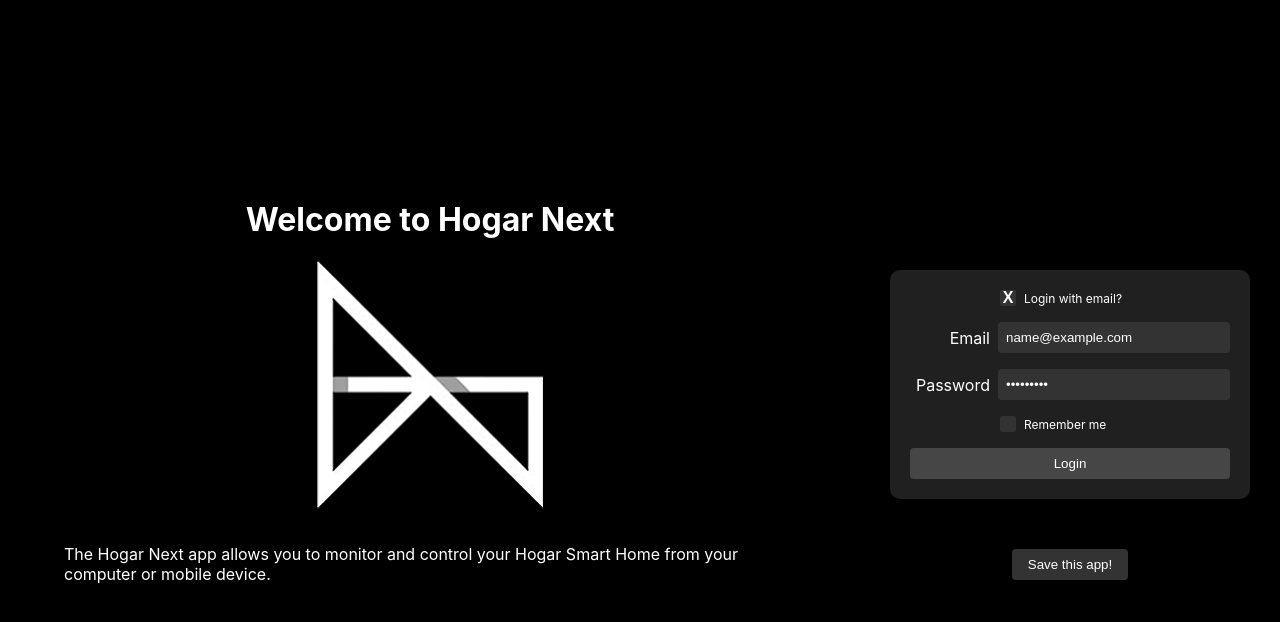
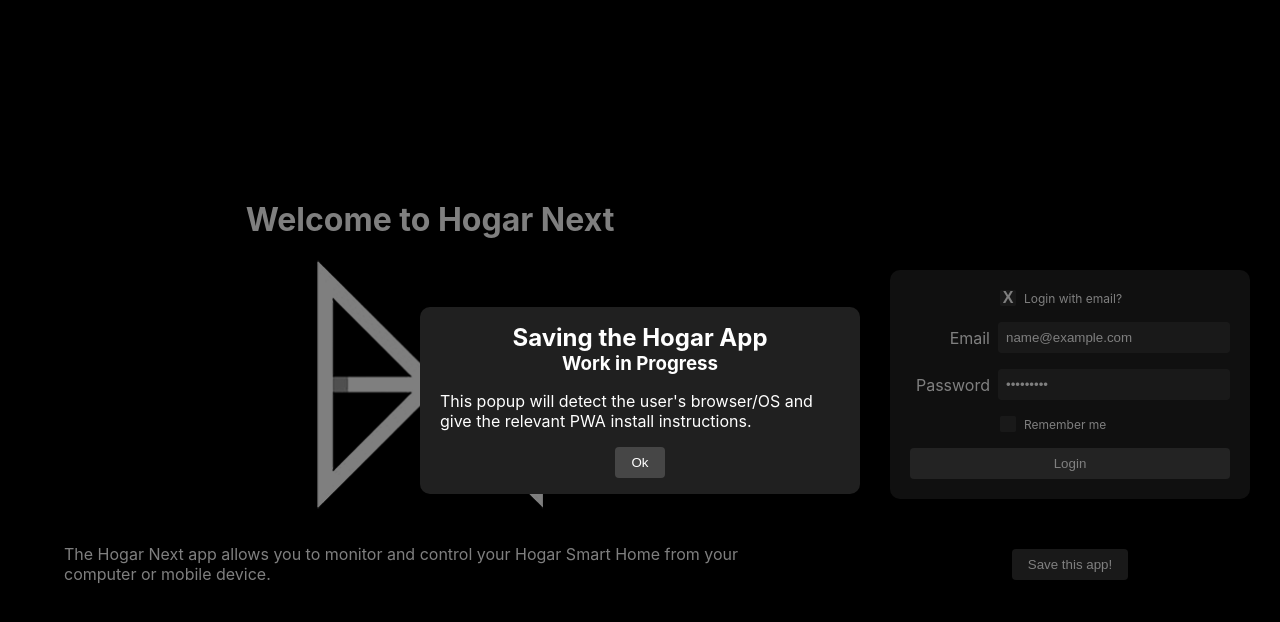
Before and after one commit to BobF-Hogar/hogar-next, a React (Create React App) app: page / in a window 1280 px wide. Both pictures are taken after typing "name@example.com", "Sample123" into the empty fields and a click on the button "Save this app!". Shown: the top 622 px of the page. Built offline with nearby package versions, Linux system fonts and the light colour scheme.

Commit message:
Added modal system.

```diff
--- /dev/null
+++ b/src/redux/modal.js
@@ -0,0 +1,22 @@
+import { createSlice } from "@reduxjs/toolkit";
+
+export const modalSlice = createSlice({
+    name: "modal",
+    initialState: {},
+    reducers: {
+        clearModal: (state) => {
+            return {};
+        },
+        setModal: (state, action) => {
+            state = action.payload; // { type: "MODAL_WHATEVER", data: { if: needed }}
+            state.type = state.type.toString(); // Ensure type is a string!
+            return state;
+        },
+    }
+});
+
+export const selectModal = (state) => { return state.modal };
+
+export const { clearModal, setModal } = modalSlice.actions;
+
+export default modalSlice.reducer;
--- a/src/redux/store.js
+++ b/src/redux/store.js
@@ -4,6 +4,7 @@ import createSagaMiddleware from "redux-saga";
 import rootSaga from "./sagas/root";
 
 import authReducer from "./auth";
+import modalreducer from "./modal";
 import themeReducer from "./theme";
 
 const sagaMiddleware = createSagaMiddleware();
@@ -11,6 +12,7 @@ const sagaMiddleware = createSagaMiddleware();
 export default configureStore({
     reducer: {
         auth: authReducer,
+        modal: modalreducer,
         theme: themeReducer,
     },
     middleware: (getDefaultMiddleware) => {
--- a/src/redux/theme.js
+++ b/src/redux/theme.js
@@ -7,7 +7,7 @@ export const themeSlice = createSlice({
     },
     reducers: {
         setTheme: (state, action) => {
-            state.theme = action.payload;
+            state = action.payload;
         }
     }
 });
--- a/src/screens/login/Login.js
+++ b/src/screens/login/Login.js
@@ -1,6 +1,10 @@
 import React, { useEffect } from "react";
+import { useDispatch } from "react-redux";
 import localize from "../../localization";
 import { detectEnvironment, setEnvironmentOverride } from "../../util";
+
+import modalList from "../modals";
+import { setModal } from "../../redux/modal";
 
 import LoginForm from "./components/LoginForm";
 import ThemeButton from "../../ui/ThemeButton";
@@ -8,6 +12,8 @@ import ThemeButton from "../../ui/ThemeButton";
 import "./Login.css";
 
 function Login() {
+    const dispatch = useDispatch();
+
     useEffect(() => {
         document.title = localize("APP_PAGE_LOGIN");
         window.getEnvironment = detectEnvironment;
@@ -18,6 +24,10 @@ function Login() {
         }
     }, []);
 
+    const showInstallModal = () => {
+        dispatch(setModal(modalList.MODAL_SAVE_PWA.create()));
+    }
+
     return <main id="loginScreen">
         <div id="hero">
             <h1>{localize("HERO_HEADER")}</h1>
@@ -27,7 +37,7 @@ function Login() {
         <div id="loginActions">
             <div />
             <LoginForm />
-            <ThemeButton onClick={() => { window.alert("This will show a popup with insructions for saving the PWA based on the user's browser/OS.")}}>{localize("LABEL_SAVE_APP")}</ThemeButton>
+            <ThemeButton onClick={showInstallModal}>{localize("LABEL_SAVE_APP")}</ThemeButton>
         </div>
     </main>;
 }
--- a/src/screens/main/Main.js
+++ b/src/screens/main/Main.js
@@ -6,6 +6,7 @@ import { selectUser } from "../../redux/auth";
 
 import Login from "../login/Login";
 import Nav from "../nav/Nav";
+import ModalManager from "../modals/ModalManager";
 
 function Main() {
     const user = useSelector(selectUser);
@@ -19,11 +20,10 @@ function Main() {
         }
     }, []);
 
-    if (user) {
-        return <Nav />
-    } else {
-        return <Login />
-    }
+    return <>
+        {(user) ? <Nav /> : <Login />}
+        <ModalManager />
+    </>
 }
 
 export default Main;
--- /dev/null
+++ b/src/screens/modals/ModalManager.css
@@ -0,0 +1,21 @@
+#modal-background {
+    align-items: center;
+    background-color: rgba(0, 0, 0, 0.5);
+    bottom: 0,;
+    display: flex;
+    height: 100%;
+    justify-content: center;
+    left: 0;
+    position: fixed;
+    right: 0;
+    top: 0;
+    width: 100%;
+    z-index: 0;
+}
+
+#modal-background > * {
+    align-items: center;
+    display: flex;
+    flex-direction: column;
+    max-width: calc(100% - 20px);
+}
--- /dev/null
+++ b/src/screens/modals/ModalManager.js
@@ -0,0 +1,45 @@
+import React, { useRef } from "react";
+import { useDispatch, useSelector } from "react-redux";
+import { selectModal, clearModal } from "../../redux/modal";
+
+import modalList from ".";
+
+import "./ModalManager.css";
+
+function isChild(checkNode, matchNode) {
+    let curNode = checkNode.parentNode;
+
+    while (curNode) {
+        if (curNode === matchNode) {
+            return true;
+        }
+
+        curNode = curNode.parentNode;
+    }
+
+    return false;
+}
+
+function ModalManager() {
+    const backgroundRef = useRef(null);
+    const modalInfo = useSelector(selectModal);
+    const dispatch = useDispatch();
+
+    const ModalComponent = modalList[modalInfo.type]?.component;
+
+    const shouldClearModal = (e) => {
+        if ((!isChild(e.target, backgroundRef.current)) && (!ModalComponent.noCancel)) {
+            dispatch(clearModal());
+        }
+    }
+
+    if (ModalComponent) {
+        return <div id="modal-background" ref={backgroundRef} onClick={shouldClearModal}>
+            <ModalComponent />
+        </div>
+    } else {
+        return null;
+    }
+}
+
+export default ModalManager;
--- /dev/null
+++ b/src/screens/modals/index.js
@@ -0,0 +1,28 @@
+import ModalSavePWA from "./savepwa/ModalSavePWA";
+
+class ModalType {
+    constructor(key, component) {
+        this.key = key;
+        this.component = component;
+    }
+
+    create(data) {
+        const result = { type: this.key };
+
+        if (data) {
+            result.data = data;
+        }
+
+        return result;
+    }
+
+    toString() {
+        return this.key;
+    }
+}
+
+const modalList = {
+    MODAL_SAVE_PWA: new ModalType("MODAL_SAVE_PWA", ModalSavePWA),
+};
+
+export default modalList;
--- /dev/null
+++ b/src/screens/modals/savepwa/ModalSavePWA.css
@@ -0,0 +1,3 @@
+#modal-save-pwa {
+    width: 400px;
+}
--- /dev/null
+++ b/src/screens/modals/savepwa/ModalSavePWA.js
@@ -0,0 +1,29 @@
+import React from "react";
+import { useDispatch } from "react-redux";
+import { clearModal } from "../../../redux/modal";
+
+import ThemeButton from "../../../ui/ThemeButton";
+import ThemePanel from "../../../ui/ThemePanel";
+
+import "./ModalSavePWA.css";
+
+function ModalSavePWA() {
+    const dispatch = useDispatch();
+
+    const killMe = () => {
+        dispatch(clearModal());
+    }
+
+    return <ThemePanel id="modal-save-pwa">
+        <h2>Saving the Hogar App</h2>
+        <h3>
+            Work in Progress
+        </h3>
+        <p>
+            This popup will detect the user's browser/OS and give the relevant PWA install instructions.
+        </p>
+        <ThemeButton onClick={killMe}>Ok</ThemeButton>
+    </ThemePanel>
+}
+
+export default ModalSavePWA;
```
